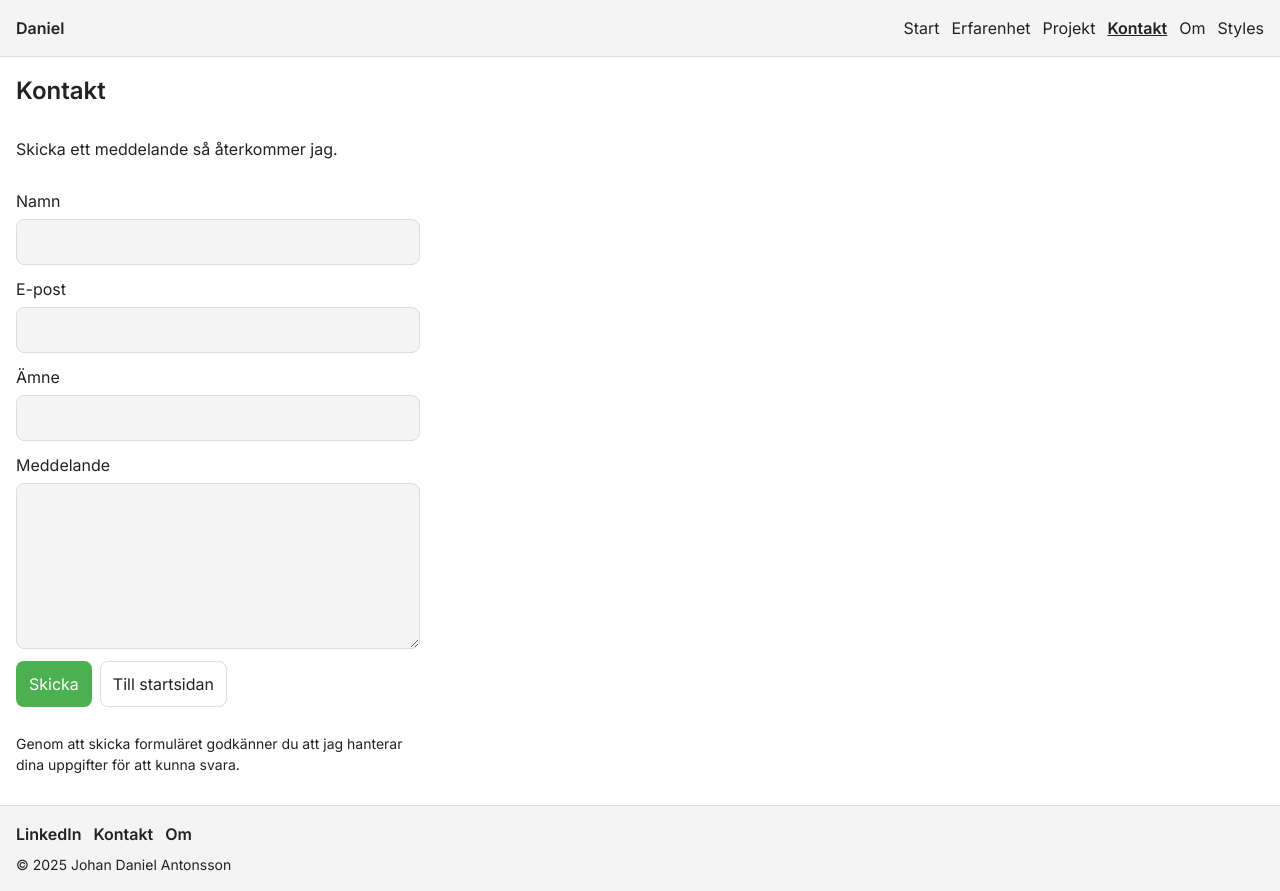
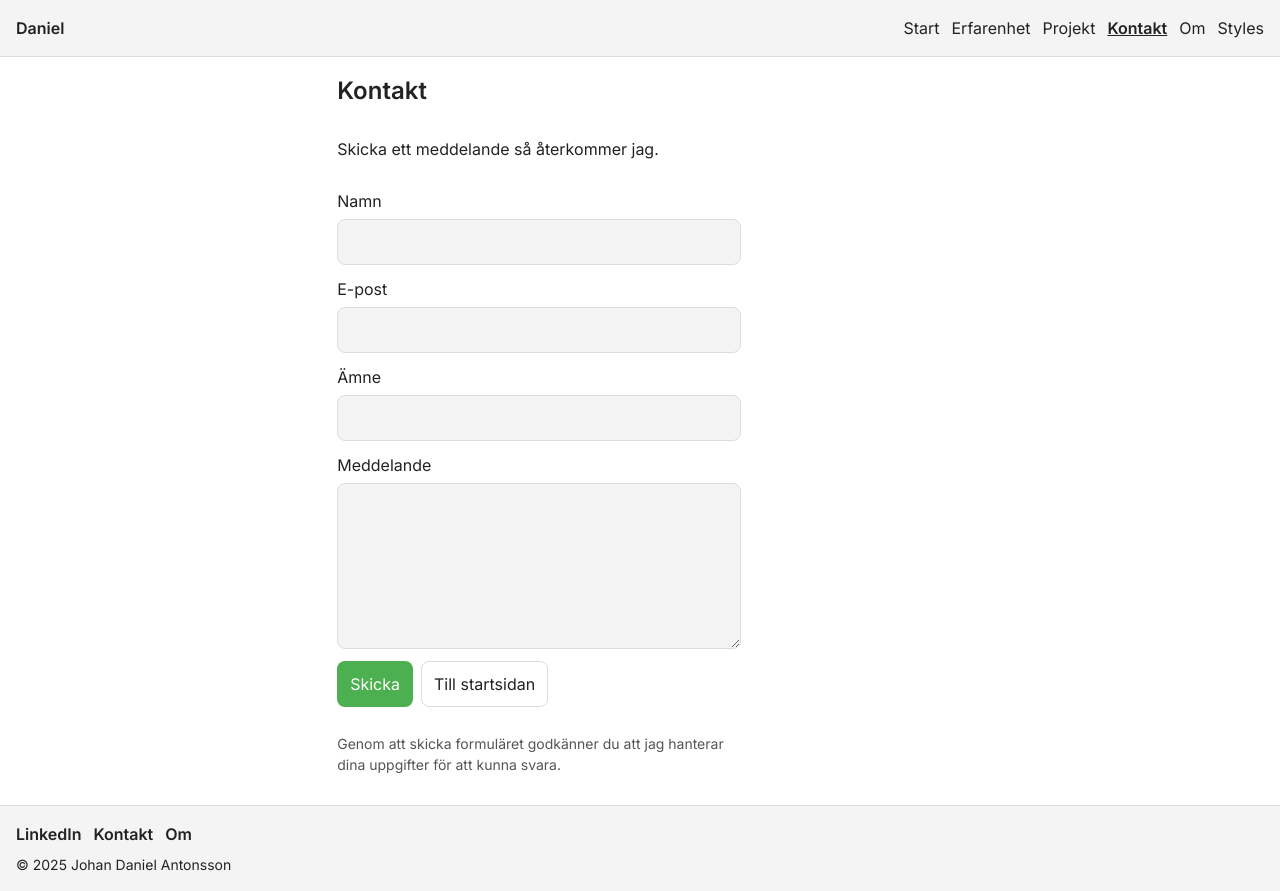
Before and after one commit to BetULose/cv-site, a Vue app in the folder cv-site/: page /kontakt in a window 1280 px wide. Built offline with nearby package versions, Linux system fonts and the light colour scheme.

Commit message:
Feat: contact submit state and validation

```diff
--- a/cv-site/src/assets/styles/main.css
+++ b/cv-site/src/assets/styles/main.css
@@ -1,7 +1,7 @@
 /* Bas: mobil först */
 :root {
   /* Typografi */
---font-sans: Inter, system-ui, -apple-system, Segoe UI, Roboto, Arial, sans-serif;
+  --font-sans: Inter, system-ui, -apple-system, Segoe UI, Roboto, Arial, sans-serif;
 
   --lh-base: 1.5;
 
@@ -81,7 +81,9 @@ a {
 
 .page {
   max-width: 60ch;
+  margin: 0 auto;
 }
+
 
 .form {
   display: grid;
@@ -409,3 +411,14 @@ button {
 .brand {
   font-weight: 600;
 }
+.sr-only {
+  position: absolute;
+  width: 1px;
+  height: 1px;
+  padding: 0;
+  margin: -1px;
+  overflow: hidden;
+  clip: rect(0, 0, 0, 0);
+  white-space: nowrap;
+  border: 0;
+}
--- a/cv-site/src/views/ContactView.vue
+++ b/cv-site/src/views/ContactView.vue
@@ -7,15 +7,37 @@
       </p>
     </header>
 
-    <form class="form" aria-labelledby="contact-title">
-      <h2 id="contact-title" class="t-h2" style="position:absolute; left:-9999px;">
-        Kontaktformulär
-      </h2>
+    <section v-if="submitted" class="card stack" aria-live="polite">
+      <h2 class="t-h2">Tack!</h2>
+      <p>
+        Ditt meddelande är skickat. Jag återkommer så snart jag kan.
+      </p>
+
+      <div class="row">
+        <button class="btn btn--primary" type="button" @click="resetForm">
+          Skicka ett nytt meddelande
+        </button>
+        <RouterLink class="btn btn--ghost" to="/">
+          Till startsidan
+        </RouterLink>
+      </div>
+    </section>
+
+    <form
+      v-else
+      ref="formEl"
+      class="form"
+      aria-labelledby="contact-title"
+      @submit.prevent="onSubmit"
+      novalidate
+    >
+      <h2 id="contact-title" class="sr-only">Kontaktformulär</h2>
 
       <div class="field">
         <label for="name">Namn</label>
         <input
           id="name"
+          v-model.trim="form.name"
           name="name"
           class="input"
           type="text"
@@ -28,6 +50,7 @@
         <label for="email">E-post</label>
         <input
           id="email"
+          v-model.trim="form.email"
           name="email"
           class="input"
           type="email"
@@ -40,6 +63,7 @@
         <label for="subject">Ämne</label>
         <input
           id="subject"
+          v-model.trim="form.subject"
           name="subject"
           class="input"
           type="text"
@@ -51,6 +75,7 @@
         <label for="message">Meddelande</label>
         <textarea
           id="message"
+          v-model.trim="form.message"
           name="message"
           class="input"
           rows="6"
@@ -63,9 +88,51 @@
         <RouterLink class="btn btn--ghost" to="/">Till startsidan</RouterLink>
       </div>
 
-      <p class="muted" style="font-size:14px;">
+      <p class="muted meta">
         Genom att skicka formuläret godkänner du att jag hanterar dina uppgifter för att kunna svara.
       </p>
     </form>
   </article>
 </template>
+
+<script setup>
+import { ref, reactive, nextTick } from "vue";
+
+const submitted = ref(false);
+const formEl = ref(null);
+
+const form = reactive({
+  name: "",
+  email: "",
+  subject: "",
+  message: "",
+});
+
+function onSubmit() {
+  // Använd browserns inbyggda validering (required, type="email")
+  if (!formEl.value?.checkValidity()) {
+    formEl.value?.reportValidity();
+    return;
+  }
+
+  // Här hade man normalt skickat till API.
+  // I skolprojektet räcker det att simulera skickat.
+  submitted.value = true;
+
+  // (Valfritt) Logga i dev för att se payloaden:
+  // console.log({ ...form });
+}
+
+async function resetForm() {
+  form.name = "";
+  form.email = "";
+  form.subject = "";
+  form.message = "";
+  submitted.value = false;
+
+  // Fokus tillbaka till första fältet
+  await nextTick();
+  const first = formEl.value?.querySelector("#name");
+  first?.focus();
+}
+</script>
```
